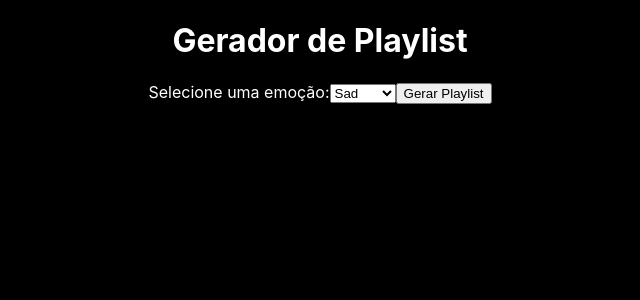
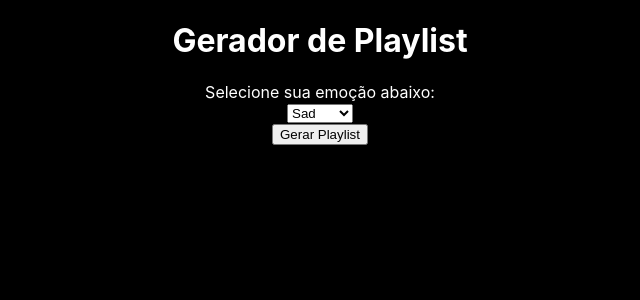
Before and after one commit to Joyvixtor/Projeto-Multimidia-20231, a React (Create React App) app: page /playlist in a window 1280 px wide. Shown: the top 300 px of the page, without its empty margins (320-960 px from the left). Built offline with nearby package versions, Linux system fonts and the light colour scheme; sample sign-in values are in the browser's storage.

Commit message:
atualizando interface playlist

```diff
--- a/src/playlist/PlaylistGenerator.js
+++ b/src/playlist/PlaylistGenerator.js
@@ -108,15 +108,20 @@ const PlaylistGenerator = () => {
   return (
     <div class='playlistGenerator'>
       <h1>Gerador de Playlist</h1>
+      <div class="selectEmotionText">
+        <span>Selecione sua emoção abaixo:</span>
+      </div>
+      <div class='selectEmotionInput'>
         <label>
-        Selecione uma emoção:
           <select value={selectedEmotion} onChange={handleEmotionChange}>
             <option value="Sad">Sad</option>
             <option value="Happy">Happy</option>
             <option value="Excited">Excited</option>
+            <option value='Alternative'>Chill</option>
             {/* add mais opcoes de emocoes */}
           </select>
         </label>
+      </div>
       <button onClick={generatePlaylist}>Gerar Playlist</button>
       {loading && <p>Gerando playlist...</p>}
       {generatedPlaylist.length > 0 && (
--- a/src/playlist/playlistgenerator.css
+++ b/src/playlist/playlistgenerator.css
@@ -1,5 +1,12 @@
 .playlistGenerator{
     color: white;
+}
+
+.playlistList{
+    background-color: #121212;
+    margin-left: 300px;
+    margin-right: 300px;
+    border-radius: 20px;
 }
 
 .playlistList ul{
```
Lines whose indentation alone changed are shown as unchanged.
